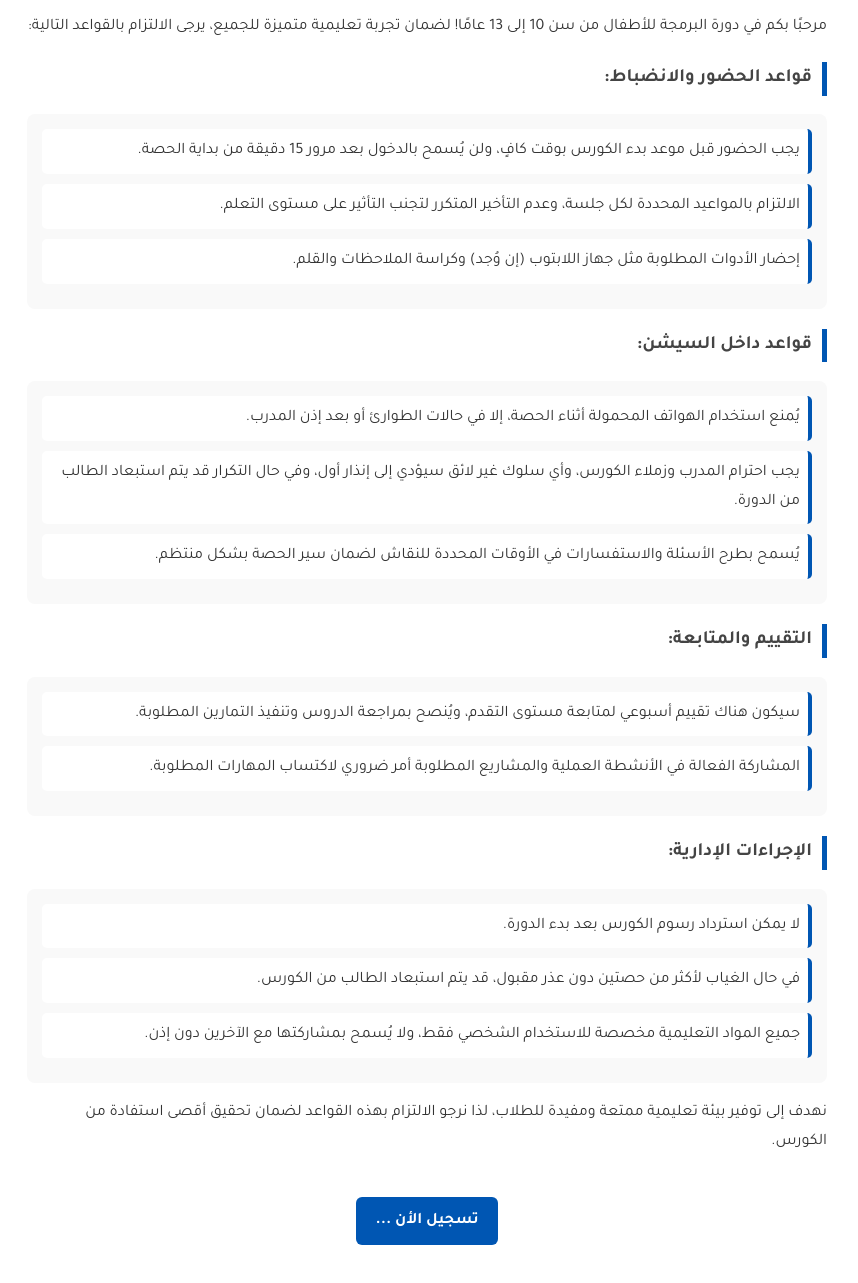
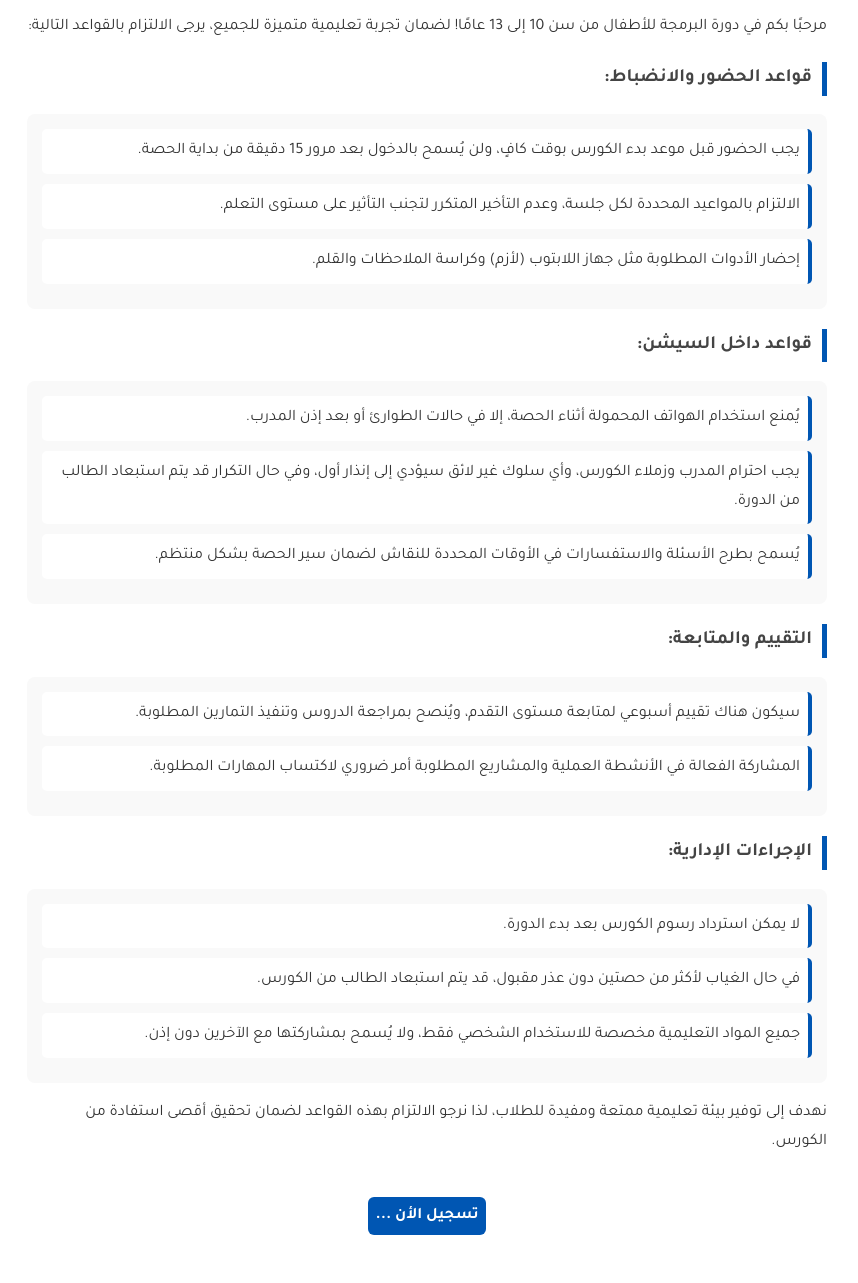
Before and after one commit to moamentamer1252/Form, a plain HTML site: page 2.html in a window 1280 px wide. Shown: the part 137-1420 px from the top of the page, without its empty margins (213-1071 px from the left). Drawn offline with Linux system fonts and the light colour scheme.

Commit message:
Add files via upload

```diff
--- a/2.html
+++ b/2.html
@@ -65,13 +65,14 @@
             margin-top: 20px;
             color: #fff;
             background: #0056b3;
-            padding: 10px 20px;
+            padding: 5px 8px;
             border-radius: 6px;
             text-decoration: none;
             font-weight: 700;
             transition: 0.3s;
         }
         .link:hover {
+            color: rgb(177, 173, 173);
             background: #004499;
         }
         .link-container {
@@ -91,7 +92,7 @@
     <ul>
         <li>يجب الحضور قبل موعد بدء الكورس بوقت كافٍ، ولن يُسمح بالدخول بعد مرور 15 دقيقة من بداية الحصة.</li>
         <li>الالتزام بالمواعيد المحددة لكل جلسة، وعدم التأخير المتكرر لتجنب التأثير على مستوى التعلم.</li>
-        <li>إحضار الأدوات المطلوبة مثل جهاز اللابتوب (إن وُجد) وكراسة الملاحظات والقلم.</li>
+        <li>إحضار الأدوات المطلوبة مثل جهاز اللابتوب (لأزم) وكراسة الملاحظات والقلم.</li>
     </ul>
 
     <h3>قواعد داخل السيشن:</h3>
```
